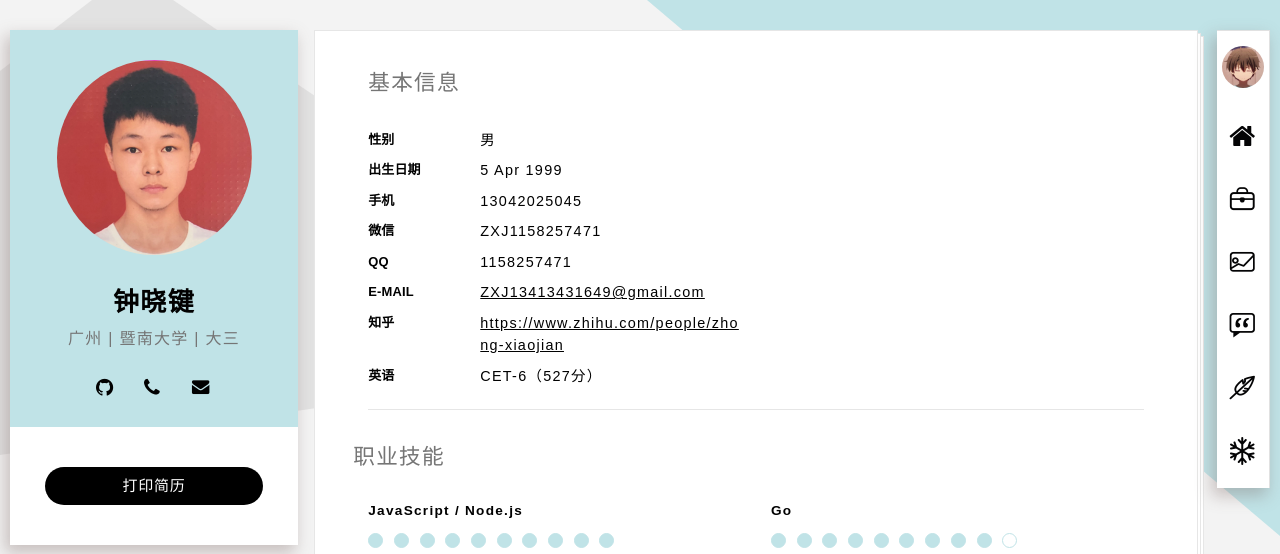
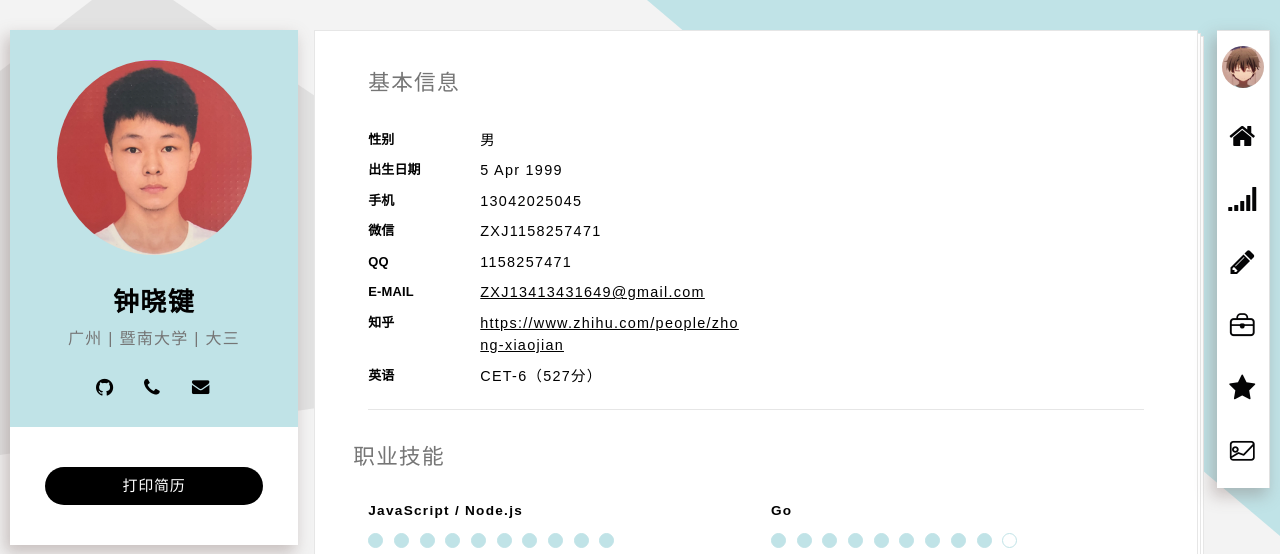
Before and after one commit to xiaojianzhong/xiaojianzhong.github.io, a Jekyll site: the page built from index.html, in a window 1280 px wide. Shown: the top 554 px of the page. Built offline with Jekyll 4.4.1, drawn with Linux system fonts in a browser that asks for light colours; some web fonts are replaced.

Commit message:
refactor(platform-browser): update icons in index.html

```diff
--- a/index.html
+++ b/index.html
@@ -24,27 +24,27 @@ layout: default
               </li>
               <li>
                 <a href="#professional" data-tooltip="职业技能"
+                  ><span class="ace-icon ace-icon-signal"></span
+                ></a>
+              </li>
+              <li>
+                <a href="#education" data-tooltip="教育经历"
+                  ><span class="ace-icon ace-icon-pencil"></span
+                ></a>
+              </li>
+              <li>
+                <a href="#experience" data-tooltip="实践经历"
                   ><span class="ace-icon ace-icon-experience"></span
                 ></a>
               </li>
               <li>
-                <a href="#education" data-tooltip="教育经历"
-                  ><span class="ace-icon ace-icon-portfolio"></span
-                ></a>
-              </li>
-              <li>
-                <a href="#experience" data-tooltip="实践经历"
-                  ><span class="ace-icon ace-icon-references"></span
-                ></a>
-              </li>
-              <li>
                 <a href="#competition" data-tooltip="获奖情况"
-                  ><span class="ace-icon ace-icon-blog"></span
+                  ><span class="ace-icon ace-icon-star"></span
                 ></a>
               </li>
               <li>
                 <a href="#portfolio" data-tooltip="个人项目"
-                  ><span class="ace-icon ace-icon-snowflake-o"></span
+                  ><span class="ace-icon ace-icon-portfolio"></span
                 ></a>
               </li>
             </ul>
```
